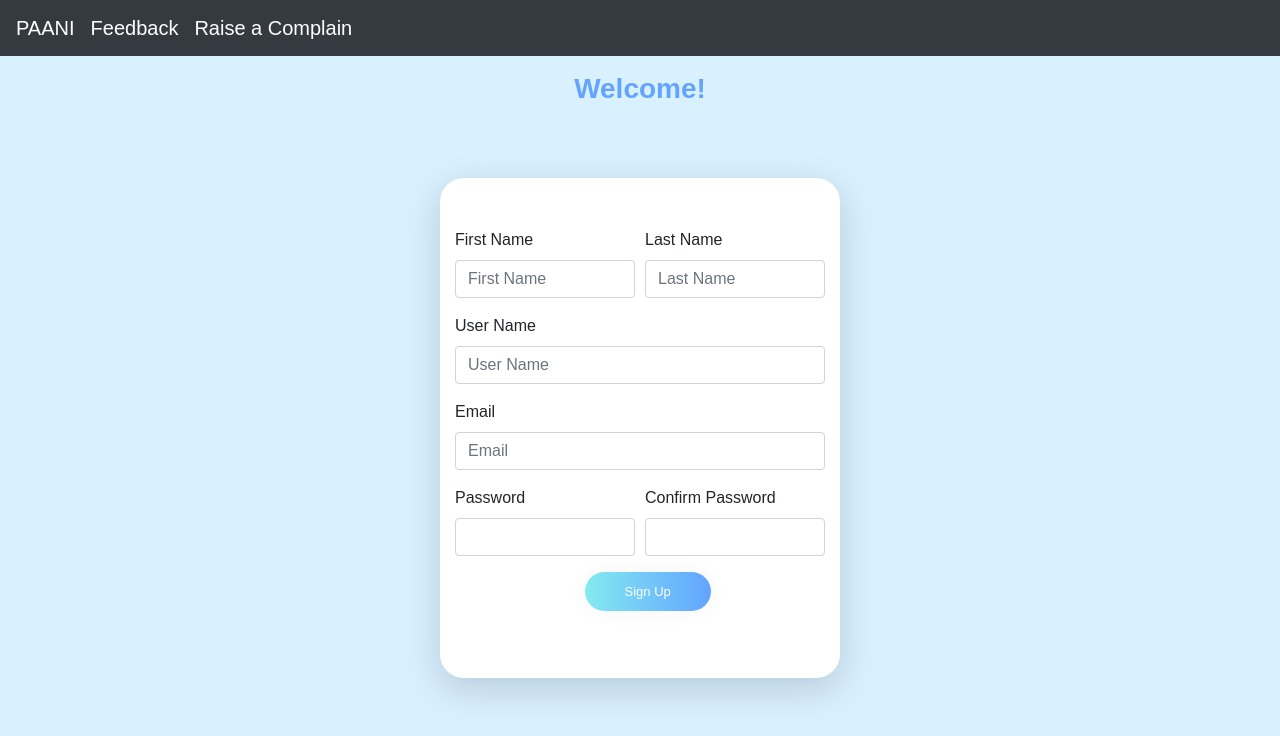
After one commit to SwarnimaShishodia/Water-Project, a Django app: page /signup_business in a window 1280 px wide. The commit adds this page. Shown: the top 736 px of the page. Run offline with Django 3.2, Linux system fonts and the light colour scheme; some libraries are stand-ins or nearby versions.

Commit message:
frontend

```diff
--- a/business/urls.py
+++ b/business/urls.py
@@ -11,6 +11,8 @@ urlpatterns = [
     path('deletesupplier/<pk>', views.delete_supplier_view,name='deletesupplier'),
     path('delete-complain/<int:pk>', views.delete_complain_view,name='delete-complain'),
     path('complains', views.admin_complains,name='complains'),
+    path('login_business', views.user_login,name='login_business'),
+    path('signup_business', views.user_register,name='signup_business'),
     #path('adminclick', views.adminclick_view),
     #path('adminlogin', LoginView.as_view(template_name='adminlogin.html'),name='adminlogin'),
 
--- a/business/views.py
+++ b/business/views.py
@@ -23,19 +23,19 @@ def user_register(request):
         pass2=request.POST.get('pass2')
         if(pass1!=pass2):
             messages.warning(request,'Passwords do not match. Try Again!!')
-            return redirect('register')
+            return redirect('signup_business')
         elif(User.objects.filter(username=uname).exists()):
             messages.warning(request, 'Username not available')
-            return redirect('register')
+            return redirect('signup_business')
         elif(User.objects.filter(email=email).exists()):
             messages.warning(request, 'The user already exists.')
-            return redirect('register')
+            return redirect('signup_business')
         else:
             user= User.objects.create_user(first_name=fname,last_name=lname,username=uname,email=email,password=pass1)
             user.save()
             messages.success(request,'You are successfully registered!')
-            return redirect('login')
-    return render(request,'register.html')
+            return redirect('login_business')
+    return render(request,'signup_business.html')
 
 def user_login(request):
     if(request.method=='POST'):
@@ -44,12 +44,12 @@ def user_login(request):
         user = authenticate(request, username=username, password=password)
         if user is not None:
             login(request, user)
-            return redirect('plan')
+            return redirect('companyregister')
         else:
             messages.warning(request,'User is not registered')
-            return redirect('register')
+            return redirect('signup_business')
 
-    return render(request,'login.html')
+    return render(request,'login_business.html')
 
 def user_logout(request):
     logout(request)
--- a/paani/settings.py
+++ b/paani/settings.py
@@ -39,6 +39,7 @@ INSTALLED_APPS = [
     'django.contrib.staticfiles',
     'business',
     'user',
+    'widget_tweaks',
 ]
 
 MIDDLEWARE = [
--- /dev/null
+++ b/static/companyregister.css
@@ -0,0 +1,3 @@
+.testing{
+    background-color: linear-gradient(to right, #83eaf1, #63a4ff);;
+}
--- a/templates/base.html
+++ b/templates/base.html
@@ -48,7 +48,16 @@
 </nav>
   {% block body %}
 
+
   {% endblock body %}
+
+
+
+  {% comment %} {% include 'footer.html' %} {% endcomment %}
+
+
+
+
 
 
     <!-- Optional JavaScript -->
--- a/templates/home.html
+++ b/templates/home.html
@@ -143,10 +143,10 @@
       <h6 class="card-subtitle mb-2 text-muted">Are we flourishing?</h6>
       <p class="card-text">Manage your business. Check updates.</p>
       <div>
-        <a class="card-link" href="register">
+        <a class="card-link" href="signup_business">
           <button class="button">Register</button>
         </a>
-        <a class="card-link" href="login">
+        <a class="card-link" href="login_business">
           <button class="button">Sign in</button>
         </a>
       </div>
@@ -175,4 +175,5 @@
 {%endblock body%}
 
 
+
 {% include 'footer.html' %}
--- a/templates/plan.html
+++ b/templates/plan.html
@@ -1,4 +1,4 @@
-{% extends 'base.html' %}
+{% include 'base.html' %}
 {% block title %}
 <title>plan</title>
 {% endblock title %}
@@ -176,3 +176,4 @@
 
 </div>
 {% endblock body %}
+{% comment %} {% include 'footer.html' %} {% endcomment %}
--- /dev/null
+++ b/templates/signup_business.html
@@ -0,0 +1,129 @@
+{% include 'base.html' %} {% block title %}
+<title>Register</title>
+{% endblock title %} {%block style%}
+<style>
+  body {
+    background-color: #d9f0ff;
+    font-family: "Ubuntu", sans-serif;
+  }
+  .submit {
+    cursor: pointer;
+    border-radius: 5em;
+    color: #fff;
+    background: linear-gradient(to right, #83eaf1, #63a4ff);
+    border: 0;
+    padding-left: 40px;
+    padding-right: 40px;
+    padding-bottom: 10px;
+    padding-top: 10px;
+    font-family: "Ubuntu", sans-serif;
+    margin-left: 35%;
+    font-size: 13px;
+    box-shadow: 0 0 20px 1px rgba(0, 0, 0, 0.04);
+  }
+  .container {
+    background-color: #ffffff;
+    width: 400px;
+    height: 500px;
+    padding-top: 50px;
+    margin: 4.5em auto;
+    border-radius: 1.5em;
+    box-shadow: 0px 11px 35px 2px rgba(0, 0, 0, 0.14);
+  }
+</style>
+{%endblock style%} {% block body %} {% for message in messages%}
+<div
+  class="alert alert-{{message.tags}} alert-dismissible fade show"
+  role="alert"
+>
+  <strong>Message: </strong>{{message}}
+  <button
+    type="button"
+    class="btn-close"
+    data-bs-dismiss="alert"
+    aria-label="Close"
+  ></button>
+</div>
+{%endfor%}
+<h2
+  class="text-center my-3"
+  style="
+    color: #63a4ff;
+    font-family: 'Ubuntu', sans-serif;
+    font-weight: bold;
+    font-size: 28px;
+  "
+>
+  Welcome!
+</h2>
+<div class="container">
+  <form action="signup_business" method="POST">
+    {% csrf_token %}
+    <div class="form-row">
+      <div class="form-group col-md-6">
+        <label for="inputEmail4">First Name</label>
+        <input
+          type="text"
+          class="form-control"
+          id="firstname"
+          placeholder="First Name"
+          name="firstname"
+        />
+      </div>
+      <div class="form-group col-md-6">
+        <label for="inputPassword4">Last Name</label>
+        <input
+          type="text"
+          class="form-control"
+          id="lastname"
+          placeholder="Last Name"
+          name="lastname"
+        />
+      </div>
+    </div>
+    <div class="form-group">
+      <label for="inputAddress">User Name</label>
+      <input
+        type="text"
+        class="form-control"
+        id="username"
+        placeholder="User Name"
+        name="username"
+      />
+    </div>
+    <div class="form-group">
+      <label for="inputAddress2">Email</label>
+      <input
+        type="email"
+        class="form-control"
+        id="email"
+        placeholder="Email"
+        name="email"
+      />
+    </div>
+    <div class="form-row">
+      <div class="form-group col-md-6">
+        <label for="inputCity">Password</label>
+        <input
+          type="password"
+          class="form-control"
+          id="password1"
+          name="pass1"
+        />
+      </div>
+      <div class="form-group col-md-6">
+        <label for="inputState">Confirm Password</label>
+        <input
+          type="password"
+          class="form-control"
+          id="password2"
+          name="pass2"
+        />
+      </div>
+    </div>
+
+    <button type="submit" class="submit">Sign Up</button>
+  </form>
+</div>
+{% endblock body %}
+{% comment %} {% include 'footer.html' %} {% endcomment %}
--- a/user/urls.py
+++ b/user/urls.py
@@ -12,7 +12,7 @@ urlpatterns = [
     path('logout', views.user_logout,name='logout'),
     path('feedback', views.feedback,name='feedback'),
     path('subscribe/<int:id>', views.user_subscribe,name='subscribe'),
-    path('payment', views.user_payment,name='payment'),
+    path('subscribe/payment', views.user_payment,name='payment'),
     path('plan', views.user_plan,name='plan'),
     path('subscribe/subscribe', views.details,name='subscribedetails'),
     path('reviews', views.reviews,name="reviews")
```
Also changed, not shown: templates/companyregister.html (+17 -6 lines), templates/footer.html (+97 -1 lines), templates/login_business.html (added, +138 -0 lines), templates/subscribe.html (+67 -85 lines), db.sqlite3, static/fssai/Carousel3.jpg (added), static/gsti_pan/Carousel3.jpg (added), static/shoplicense/Carousel3.jpg (added), templates/Addplan.html (line endings or trailing spaces).
